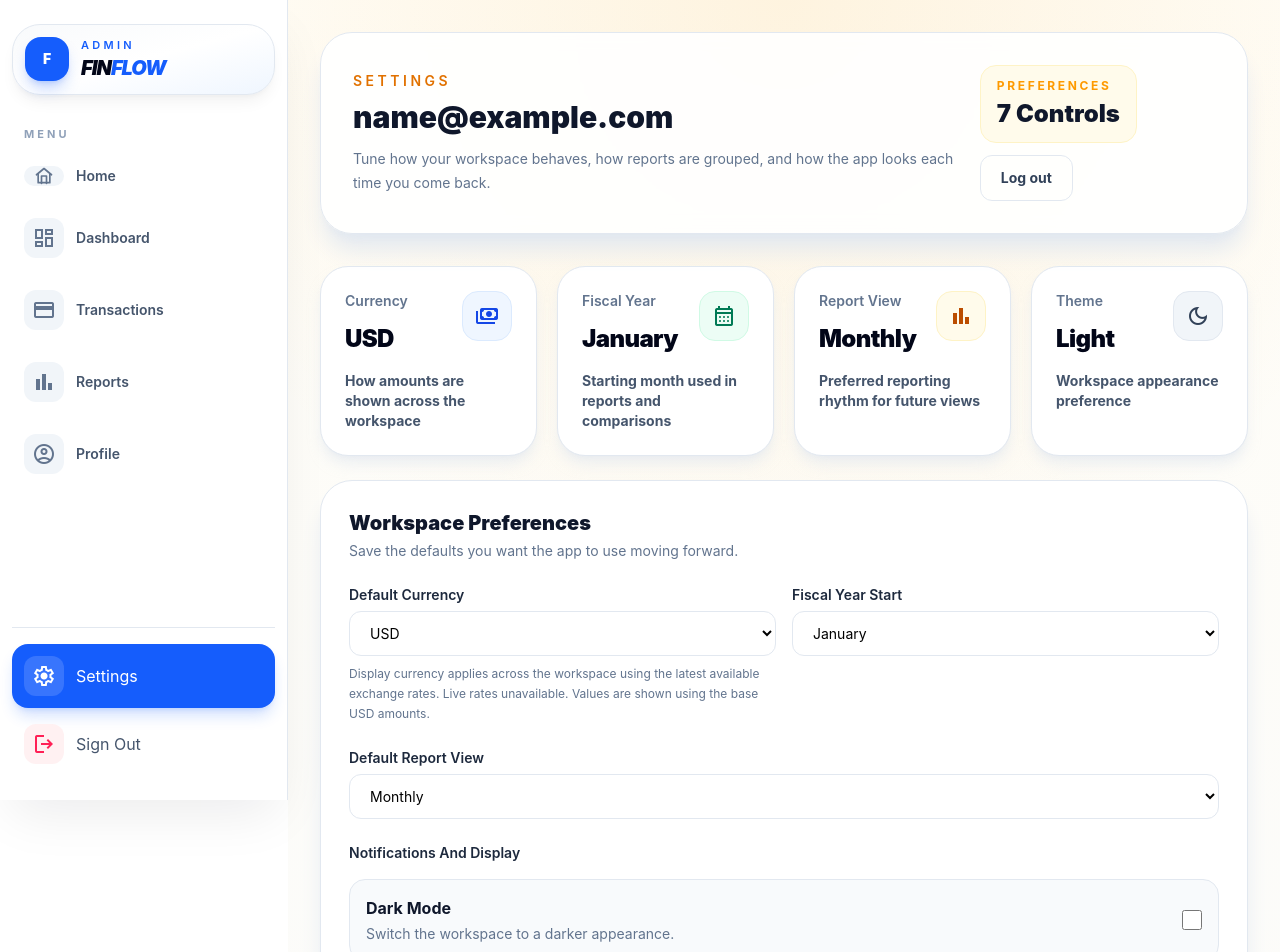
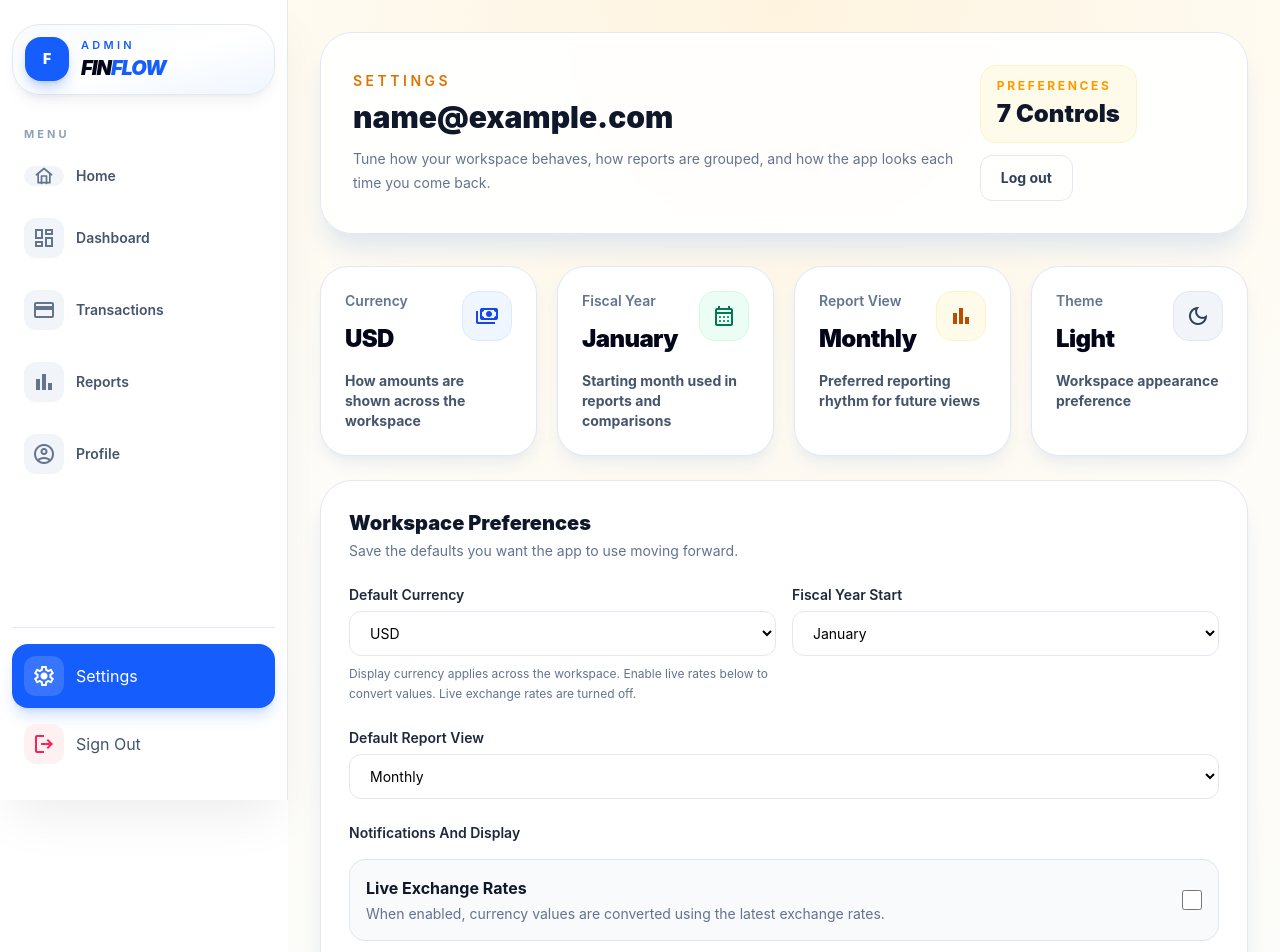
Before and after one commit to Blu-coder439/AccountsManagingSystem, a Vue app: page /settings in a window 1280 px wide. Shown: the top 952 px of the page. Built offline with nearby package versions, Linux system fonts and the light colour scheme; no server answers; sample sign-in values are in the browser's storage.

Commit message:
modified:   dist/index.html 	modified:   src/components/home/trialbox.vue 	modified:   src/composables/use-display-currency.js 	modified:   src/pages/general/user/settings.vue

```diff
--- a/src/components/home/trialbox.vue
+++ b/src/components/home/trialbox.vue
@@ -12,6 +12,10 @@
                 <p class="mt-6 max-w-2xl text-lg leading-relaxed text-slate-300">
                     Explore automated invoicing, clean reporting, and smarter expense tracking with no
                     setup stress and no commitment upfront.
+                </p>
+                <p class="mt-4 text-sm font-semibold text-slate-200">
+                    After trial: <span class="text-white">{{ formatCurrency(29) }}</span> / month
+                    <span class="text-slate-400">(converted when live exchange rates are enabled in Settings)</span>
                 </p>
 
                 <div class="mt-8 flex flex-col gap-4 sm:flex-row">
@@ -56,7 +60,13 @@
 </template>
 
 <script>
+import { useDisplayCurrency } from '@/composables/use-display-currency'
+
 export default {
-    name: 'TrialBox'
+    name: 'TrialBox',
+    setup() {
+        const { formatCurrency } = useDisplayCurrency()
+        return { formatCurrency }
+    }
 }
 </script>
--- a/src/composables/use-display-currency.js
+++ b/src/composables/use-display-currency.js
@@ -1,5 +1,5 @@
 import { computed, onMounted, onUnmounted, ref, unref, watch } from 'vue';
-import { getUserSettings } from '@/utils/user-settings';
+import { getCurrentUser, getUserSettings } from '@/utils/user-settings';
 
 const DEFAULT_CURRENCY = 'USD';
 const BASE_CURRENCY = 'USD';
@@ -15,6 +15,7 @@ const EXCHANGE_RATE_ENDPOINT = (base = BASE_CURRENCY) => {
 };
 
 const displayCurrency = ref(DEFAULT_CURRENCY);
+const liveExchangeRatesEnabled = ref(false);
 const exchangeRates = ref({ USD: 1 });
 const exchangeRatesUpdatedAt = ref('');
 const exchangeRatesError = ref('');
@@ -122,6 +123,10 @@ const loadExchangeRates = async ({ force = false } = {}) => {
 };
 
 const resolveUserId = (userSource) => {
+  if (userSource === undefined) {
+    return getCurrentUser()?.user_id ?? null;
+  }
+
   const value = unref(userSource);
 
   if (typeof value === 'number' || typeof value === 'string') {
@@ -134,7 +139,10 @@ const resolveUserId = (userSource) => {
 export const useDisplayCurrency = (userSource) => {
   const refreshCurrencyPreference = () => {
     const userId = resolveUserId(userSource);
-    const savedCurrency = getUserSettings(userId).currency;
+    const savedSettings = getUserSettings(userId);
+    const savedCurrency = savedSettings.currency;
+
+    liveExchangeRatesEnabled.value = Boolean(savedSettings.useLiveExchangeRates);
 
     displayCurrency.value = SUPPORTED_CURRENCIES.includes(savedCurrency)
       ? savedCurrency
@@ -143,13 +151,17 @@ export const useDisplayCurrency = (userSource) => {
 
   const convertAmount = (amount) => {
     const numericAmount = Number(amount || 0);
-    const selectedCurrency = displayCurrency.value;
+    const selectedCurrency = liveExchangeRatesEnabled.value ? displayCurrency.value : BASE_CURRENCY;
 
     if (!Number.isFinite(numericAmount)) {
       return 0;
     }
 
     if (selectedCurrency === BASE_CURRENCY) {
+      return numericAmount;
+    }
+
+    if (!liveExchangeRatesEnabled.value) {
       return numericAmount;
     }
 
@@ -168,12 +180,16 @@ export const useDisplayCurrency = (userSource) => {
   const formatCurrency = (amount, options = {}) =>
     new Intl.NumberFormat('en-US', {
       style: 'currency',
-      currency: displayCurrency.value,
+      currency: liveExchangeRatesEnabled.value ? displayCurrency.value : BASE_CURRENCY,
       maximumFractionDigits: 2,
       ...options,
     }).format(convertAmount(amount));
 
   const exchangeRateStatus = computed(() => {
+    if (!liveExchangeRatesEnabled.value) {
+      return 'Live exchange rates are turned off.';
+    }
+
     if (exchangeRatesError.value && !exchangeRatesUpdatedAt.value) {
       return 'Live rates unavailable. Values are shown using the base USD amounts.';
     }
@@ -188,11 +204,13 @@ export const useDisplayCurrency = (userSource) => {
   onMounted(() => {
     refreshCurrencyPreference();
 
-    // If the user prefers a non-base currency, eagerly fetch live rates immediately.
-    if (displayCurrency.value && displayCurrency.value !== BASE_CURRENCY) {
-      loadExchangeRates({ force: true });
-    } else {
-      loadExchangeRates();
+    if (liveExchangeRatesEnabled.value) {
+      // If the user prefers a non-base currency, eagerly fetch live rates immediately.
+      if (displayCurrency.value && displayCurrency.value !== BASE_CURRENCY) {
+        loadExchangeRates({ force: true });
+      } else {
+        loadExchangeRates();
+      }
     }
 
     window.addEventListener('finflow-settings-updated', refreshCurrencyPreference);
@@ -212,6 +230,7 @@ export const useDisplayCurrency = (userSource) => {
 
   return {
     displayCurrency,
+    liveExchangeRatesEnabled,
     exchangeRateStatus,
     exchangeRatesUpdatedAt,
     exchangeRatesError,
--- a/src/pages/general/user/settings.vue
+++ b/src/pages/general/user/settings.vue
@@ -18,6 +18,7 @@ const defaultSettings = {
   fiscalYearStart: 'January',
   defaultReportView: 'Monthly',
   darkMode: false,
+  useLiveExchangeRates: false,
   emailNotifications: true,
   overdueAlerts: true,
   weeklySummary: false
@@ -204,7 +205,7 @@ onUnmounted(() => {
                   <option>GBP</option>
                 </select>
                 <p class="mt-2 text-xs leading-5 text-slate-500 dark:text-slate-400">
-                  Display currency applies across the workspace using the latest available exchange rates. {{ exchangeRateStatus }}
+                  Display currency applies across the workspace. Enable live rates below to convert values. {{ exchangeRateStatus }}
                 </p>
               </div>
 
@@ -231,6 +232,16 @@ onUnmounted(() => {
 
             <div class="space-y-4">
               <label class="block text-sm font-semibold text-slate-800 dark:text-slate-200">Notifications And Display</label>
+
+              <label class="flex items-center justify-between gap-4 rounded-2xl border border-slate-200 bg-slate-50 px-4 py-4 dark:border-slate-700 dark:bg-slate-900">
+                <div>
+                  <p class="font-bold text-slate-900 dark:text-slate-50">Live Exchange Rates</p>
+                  <p class="mt-1 text-sm text-slate-500 dark:text-slate-300">
+                    When enabled, currency values are converted using the latest exchange rates.
+                  </p>
+                </div>
+                <input v-model="settingsForm.useLiveExchangeRates" type="checkbox" class="h-5 w-5 rounded border-slate-300 text-amber-500 focus:ring-amber-400">
+              </label>
 
               <label class="flex items-center justify-between gap-4 rounded-2xl border border-slate-200 bg-slate-50 px-4 py-4 dark:border-slate-700 dark:bg-slate-900">
                 <div>
```
Also changed, not shown: 1 other file (tests, documents, lock files or other folders).
